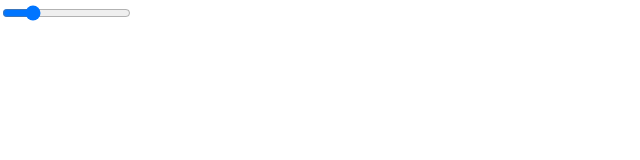
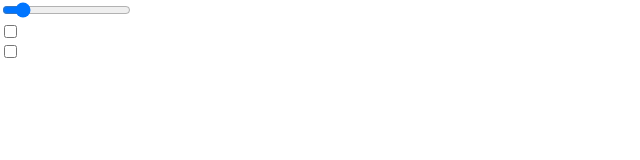
Before and after one commit to KwangJongJeon/WhatIShouldEatTodayFront, a React (Create React App) app: page / in a window 1280 px wide. Shown: the top 160 px of the page, without its empty margins (0-640 px from the left). Built offline with nearby package versions, Linux system fonts and the light colour scheme.

Commit message:
add DistanceSelector Component

```diff
--- a/src/components/DistanceSelector.js
+++ b/src/components/DistanceSelector.js
@@ -0,0 +1,20 @@
+const DistanceSelector = (onChange) => {
+
+  const minDistance = "500";
+  const maxDistance = "5000";
+
+
+  return(
+    <div className={DistanceSelector}>
+      <input
+        type={"range"}
+        min={minDistance}
+        max={maxDistance}
+        defaultValue={1000}
+        onChange={() => {onChange()}}
+      />
+    </div>
+  )
+}
+
+export default DistanceSelector;
--- a/src/components/UserDataSubmitForm.js
+++ b/src/components/UserDataSubmitForm.js
@@ -1,9 +1,11 @@
+import DistanceSelector from './DistanceSelector';
+import Categories from './Categories';
+
 const UserDataSubmitForm = ({
-  category, // 카테고리가 들어있는 객체
+  categories, // 카테고리가 들어있는 객체
   inputDistance, // 거리가 들어있는 객체
-  onInsertCategory,
-  onRemoveCategory,
   onChangeInput,
+  onToggle,
   onTransfer,
 }) => {
 
@@ -17,20 +19,14 @@ const UserDataSubmitForm = ({
 
   return (
     <div className={"UserSubmitForm"}>
-      <form onSubmit={onSubmit}>
-        <input
-          type={"range"}
-          id={"distance"}
-          value={inputDistance}
-          name={"distance"}
-          min={"0"}
-          max={5000}
-          defaultValue={1000}
-          list={"tickmarks"}
+      <form className={"submitForm"} onSubmit={onSubmit}>
+        <DistanceSelector
+          onChange={onChange}
         />
-        <datalist id={"tickmarks"}>
-
-        </datalist>
+        <Categories
+          categories={["1", "2"]}
+          onToggle={onToggle}
+        />
       </form>
     </div>
   )
```
Also changed, not shown: src/modules/categories.js (added).
